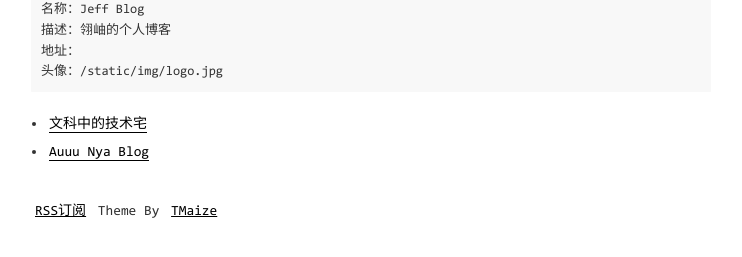
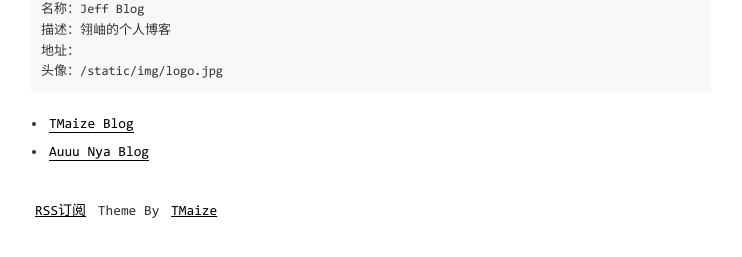
Before and after one commit to PengyuJiang/PengyuJiang.github.io-history, a Jekyll site: the page built from pages/links.md, in a window 1280 px wide. Shown: the part 231-488 px from the top of the page, without its empty margins (269-1011 px from the left). Built offline with Jekyll 4.4.1, drawn with Linux system fonts in a browser that asks for light colours.

Commit message:
Update _config.yml

```diff
--- a/_config.yml
+++ b/_config.yml
@@ -38,7 +38,7 @@ menu:
     url: /pages/about.html
 
 # 点击页面文字冒出特效,不需要请设置为false
-extClickEffect: true
+extClickEffect: false
 
 # Google Adsense,不需要请设置为false
 # _includes/ext-adsense.html 里面修改为自己的配置
@@ -56,7 +56,7 @@ extMath: false
 
 # 友情链接
 links:
-  - title: 文科中的技术宅
-    url: https://www.townwang.com
+  - title: TMaize Blog
+    url: https://blog.tmaize.net
   - title: Auuu Nya Blog
     url: http://mu1er.cn
```
